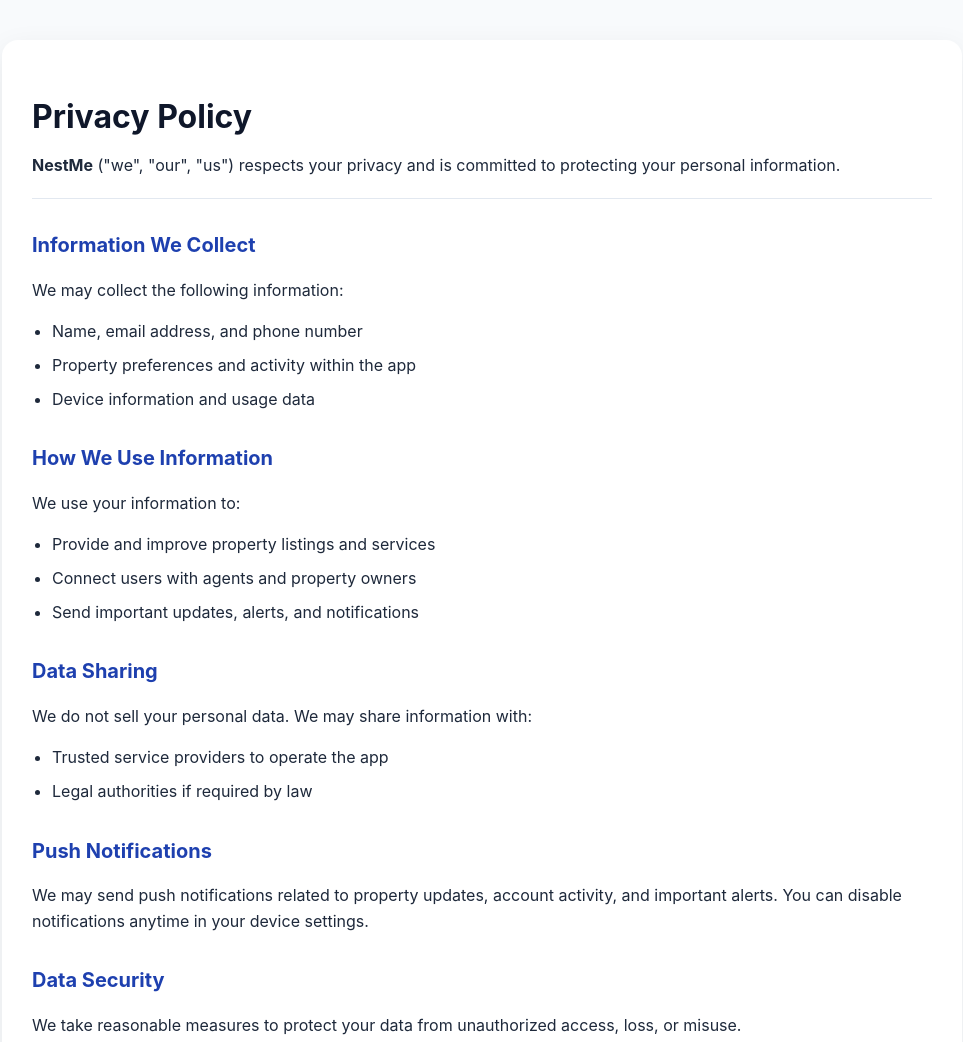
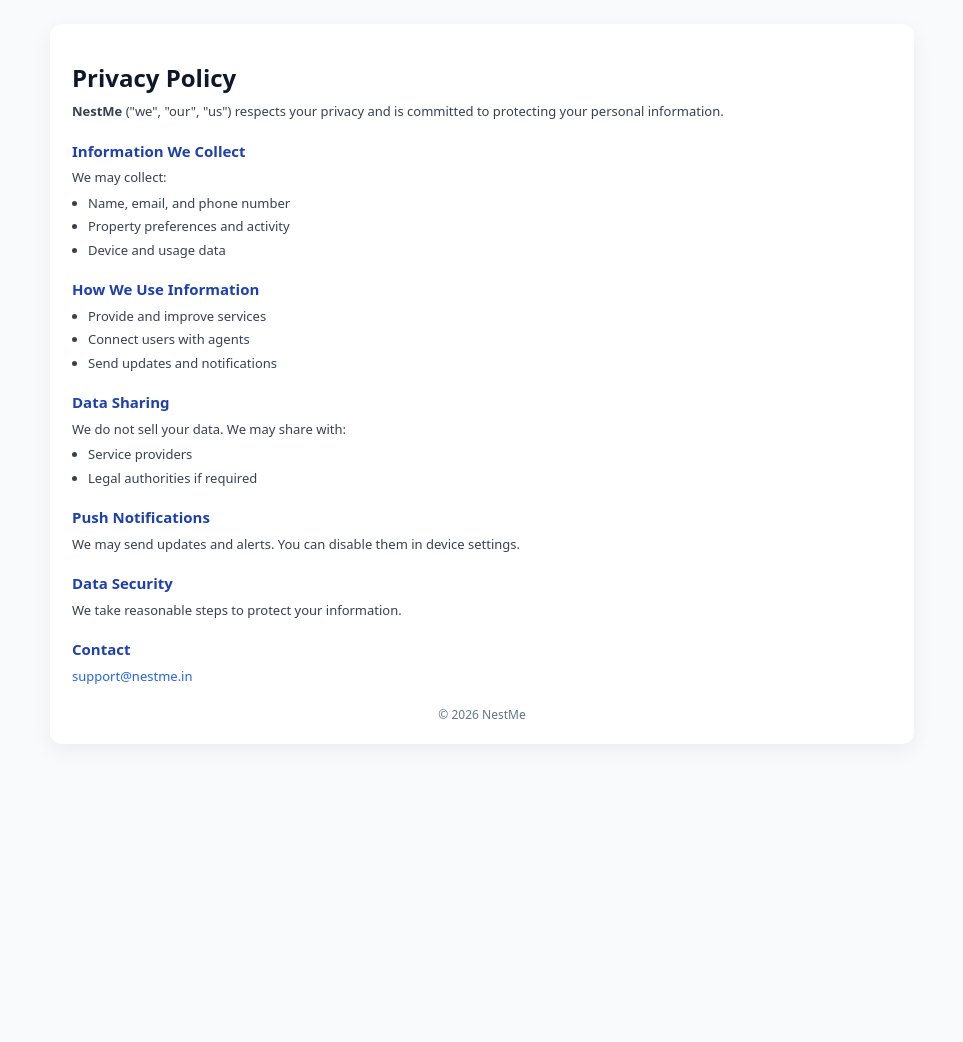
Before and after one commit to SrishylamBurla/nestme-privacy, a plain HTML site: page index.html in a window 1280 px wide. Shown: the top 1042 px of the page, without its empty margins (158-1121 px from the left). After the commit the page ends 800 px from the top, so only its background shows below. Drawn offline with Linux system fonts and the light colour scheme.

Commit message:
Refactor styles and update privacy policy text

```diff
--- a/index.html
+++ b/index.html
@@ -8,49 +8,54 @@
   <style>
     body {
       margin: 0;
-      font-family: -apple-system, BlinkMacSystemFont, 'Segoe UI', Roboto, sans-serif;
+      font-family: system-ui, -apple-system, BlinkMacSystemFont, 'Segoe UI', Roboto, sans-serif;
       background: #f8fafc;
       color: #1e293b;
-      line-height: 1.6;
+      line-height: 1.5;
     }
 
     .container {
-      max-width: 900px;
-      margin: 40px auto;
-      padding: 30px;
+      max-width: 820px;
+      margin: 24px auto;
+      padding: 20px 22px;
       background: #ffffff;
-      border-radius: 16px;
-      box-shadow: 0 10px 30px rgba(0,0,0,0.08);
+      border-radius: 12px;
+      box-shadow: 0 6px 20px rgba(0,0,0,0.06);
     }
 
     h1 {
-      font-size: 32px;
-      margin-bottom: 10px;
+      font-size: 24px;
+      margin-bottom: 6px;
       color: #0f172a;
     }
 
     h2 {
-      margin-top: 30px;
+      margin-top: 18px;
+      margin-bottom: 6px;
       color: #1e40af;
-      font-size: 20px;
+      font-size: 15px;
+      font-weight: 600;
     }
 
     p {
-      margin: 10px 0;
+      margin: 6px 0;
+      font-size: 13px;
+      color: #374151;
     }
 
     ul {
-      padding-left: 20px;
+      padding-left: 16px;
+      margin: 6px 0;
     }
 
     li {
-      margin: 8px 0;
+      margin: 4px 0;
+      font-size: 13px;
+      color: #374151;
     }
 
     .header {
-      margin-bottom: 20px;
-      border-bottom: 1px solid #e2e8f0;
-      padding-bottom: 10px;
+      margin-bottom: 12px;
     }
 
     .email {
@@ -60,16 +65,16 @@
     }
 
     .footer {
-      margin-top: 40px;
-      font-size: 14px;
+      margin-top: 20px;
+      font-size: 12px;
       color: #64748b;
       text-align: center;
     }
 
     @media (max-width: 600px) {
       .container {
-        margin: 20px;
-        padding: 20px;
+        margin: 12px;
+        padding: 16px;
       }
     }
   </style>
@@ -84,47 +89,44 @@
     </div>
 
     <h2>Information We Collect</h2>
-    <p>We may collect the following information:</p>
+    <p>We may collect:</p>
     <ul>
-      <li>Name, email address, and phone number</li>
-      <li>Property preferences and activity within the app</li>
-      <li>Device information and usage data</li>
+      <li>Name, email, and phone number</li>
+      <li>Property preferences and activity</li>
+      <li>Device and usage data</li>
     </ul>
 
     <h2>How We Use Information</h2>
-    <p>We use your information to:</p>
     <ul>
-      <li>Provide and improve property listings and services</li>
-      <li>Connect users with agents and property owners</li>
-      <li>Send important updates, alerts, and notifications</li>
+      <li>Provide and improve services</li>
+      <li>Connect users with agents</li>
+      <li>Send updates and notifications</li>
     </ul>
 
     <h2>Data Sharing</h2>
-    <p>We do not sell your personal data. We may share information with:</p>
+    <p>We do not sell your data. We may share with:</p>
     <ul>
-      <li>Trusted service providers to operate the app</li>
-      <li>Legal authorities if required by law</li>
+      <li>Service providers</li>
+      <li>Legal authorities if required</li>
     </ul>
 
     <h2>Push Notifications</h2>
     <p>
-      We may send push notifications related to property updates, account activity, and important alerts.
-      You can disable notifications anytime in your device settings.
+      We may send updates and alerts. You can disable them in device settings.
     </p>
 
     <h2>Data Security</h2>
     <p>
-      We take reasonable measures to protect your data from unauthorized access, loss, or misuse.
+      We take reasonable steps to protect your information.
     </p>
 
-    <h2>Contact Us</h2>
+    <h2>Contact</h2>
     <p>
-      If you have any questions about this Privacy Policy, please contact us at:<br/>
       <a class="email" href="mailto:support@nestme.in">support@nestme.in</a>
     </p>
 
     <div class="footer">
-      © 2026 NestMe. All rights reserved.
+      © 2026 NestMe
     </div>
 
   </div>
```
